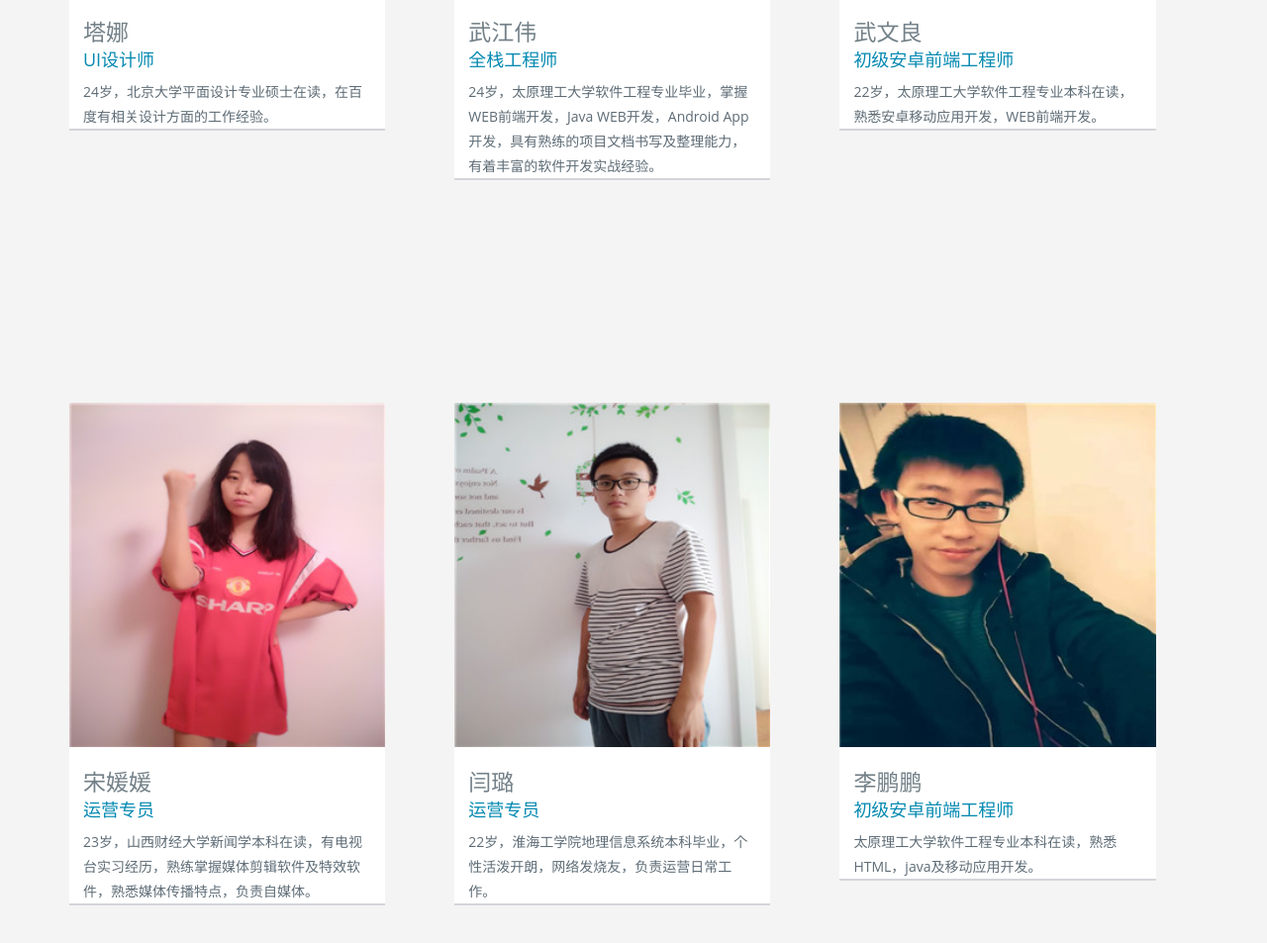
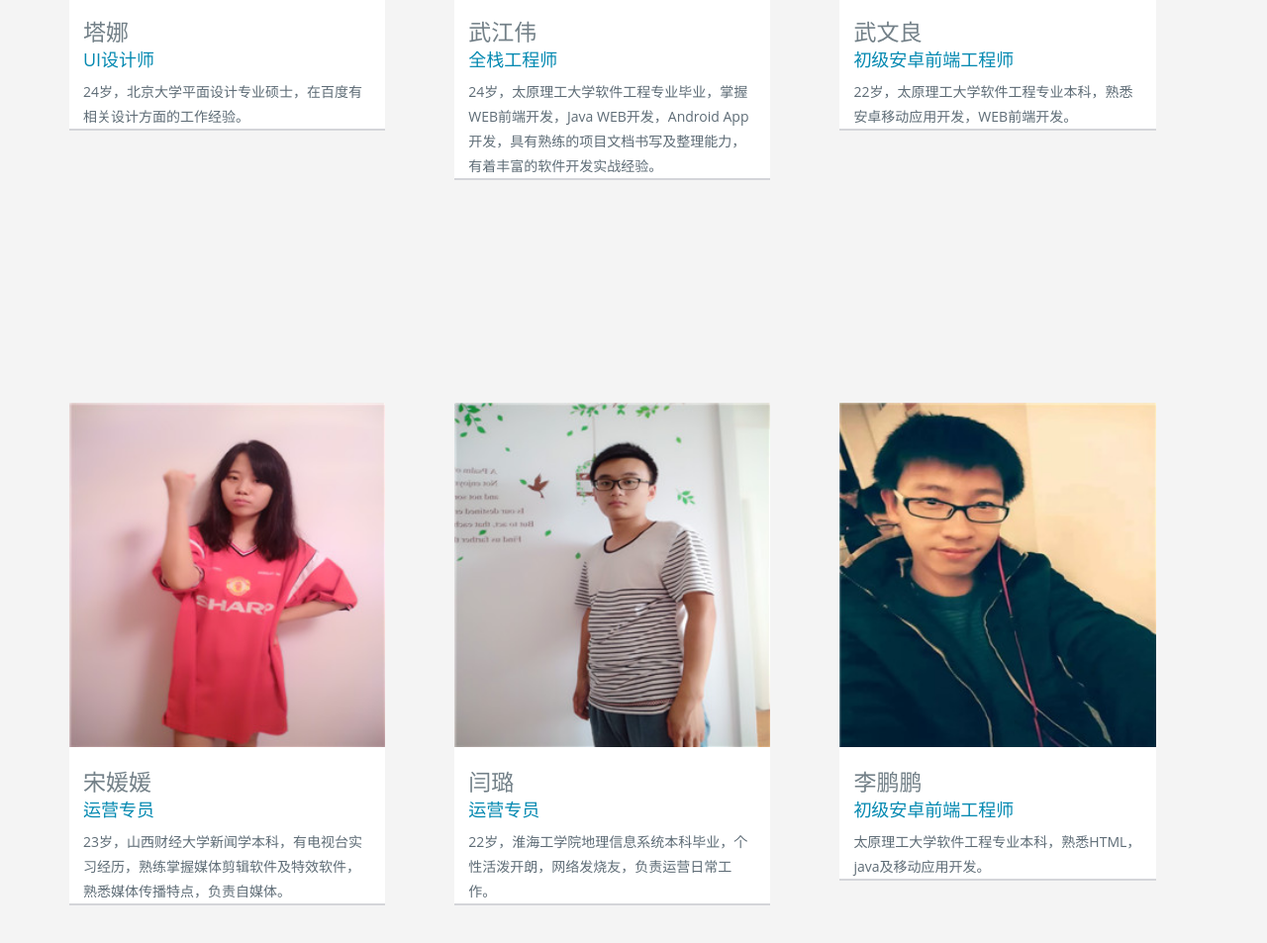
Before and after one commit to ainengju/ainengju.github.io, a plain HTML site: page index.html in a window 1280 px wide. Shown: the part 4055-5008 px from the top of the page at 99% size. Drawn offline with Linux system fonts and the light colour scheme; a web font is replaced by a local one.

Commit message:
delete some words

```diff
--- a/index.html
+++ b/index.html
@@ -221,7 +221,7 @@
 					</div>
 
 					<div class="clearfix"> </div>
-					<p class="para">22岁，山西大学平面设计专业本科在读，拥有独特的设计风格和过硬的专业素养，熟练掌握各类平面设计及商业摄影等。</p>
+					<p class="para">22岁，山西大学平面设计专业本科，拥有独特的设计风格和过硬的专业素养，熟练掌握各类平面设计及商业摄影等。</p>
 				</div>
 			</div>
 			<div class="clearfix"> </div>
@@ -242,7 +242,7 @@
 						<p>UI设计师</p>
 					</div>
 					<div class="clearfix"> </div>
-					<p class="para">24岁，北京大学平面设计专业硕士在读，在百度有相关设计方面的工作经验。</p>
+					<p class="para">24岁，北京大学平面设计专业硕士，在百度有相关设计方面的工作经验。</p>
 				</div>
 			</div>
 
@@ -269,7 +269,7 @@
 					</div>
 
 					<div class="clearfix"> </div>
-					<p class="para">22岁，太原理工大学软件工程专业本科在读，熟悉安卓移动应用开发，WEB前端开发。</p>
+					<p class="para">22岁，太原理工大学软件工程专业本科，熟悉安卓移动应用开发，WEB前端开发。</p>
 				</div>
 			</div>
 			<div class="clearfix"> </div>
@@ -291,7 +291,7 @@
 						<p>运营专员</p>
 					</div>
 					<div class="clearfix"> </div>
-					<p class="para">23岁，山西财经大学新闻学本科在读，有电视台实习经历，熟练掌握媒体剪辑软件及特效软件，熟悉媒体传播特点，负责自媒体。</p>
+					<p class="para">23岁，山西财经大学新闻学本科，有电视台实习经历，熟练掌握媒体剪辑软件及特效软件，熟悉媒体传播特点，负责自媒体。</p>
 				</div>
 			</div>
 
@@ -318,7 +318,7 @@
 					</div>
 
 					<div class="clearfix"> </div>
-					<p class="para">太原理工大学软件工程专业本科在读，熟悉HTML，java及移动应用开发。</p>
+					<p class="para">太原理工大学软件工程专业本科，熟悉HTML，java及移动应用开发。</p>
 				</div>
 			</div>
 			<div class="clearfix"> </div>
```
